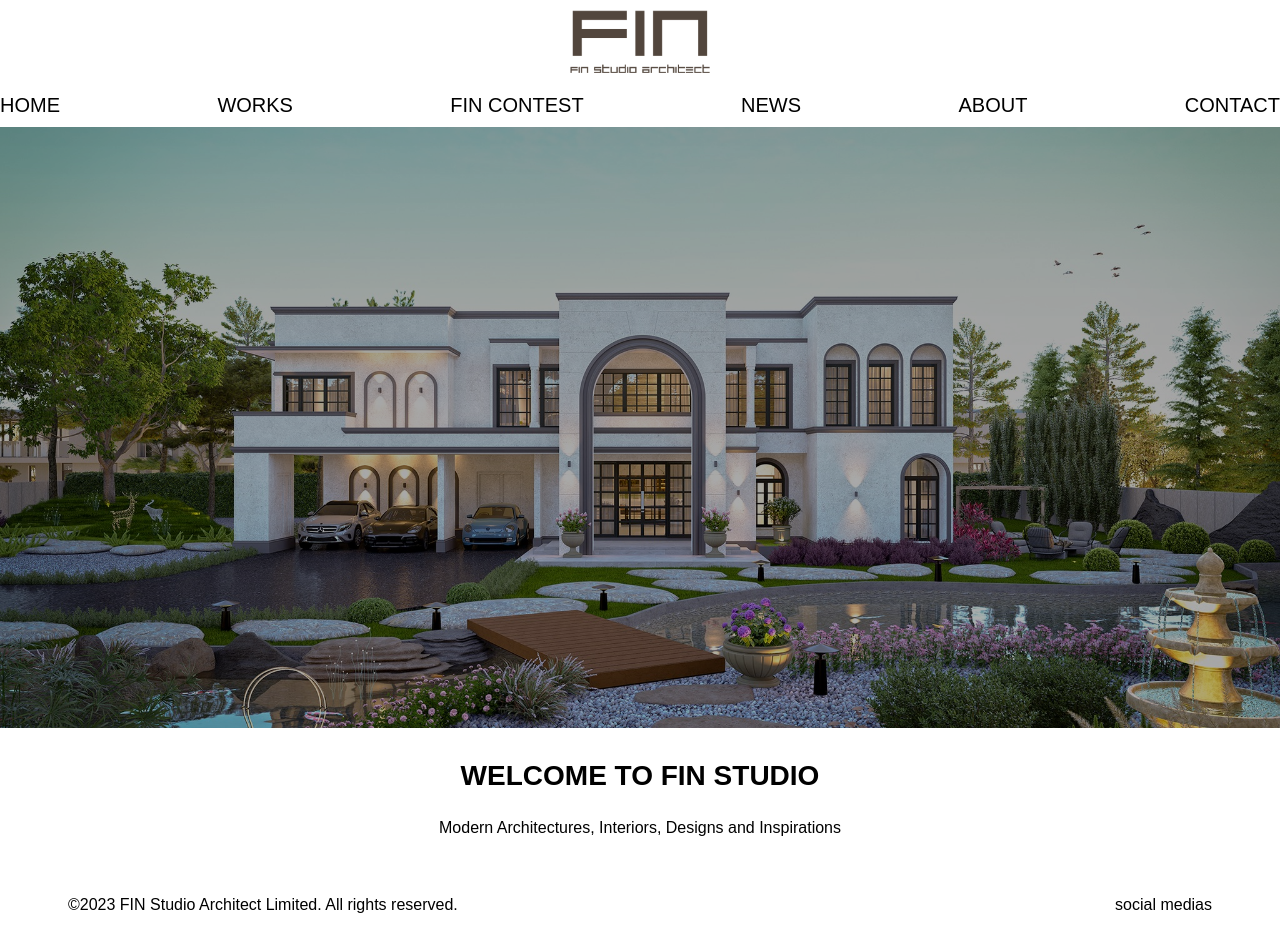
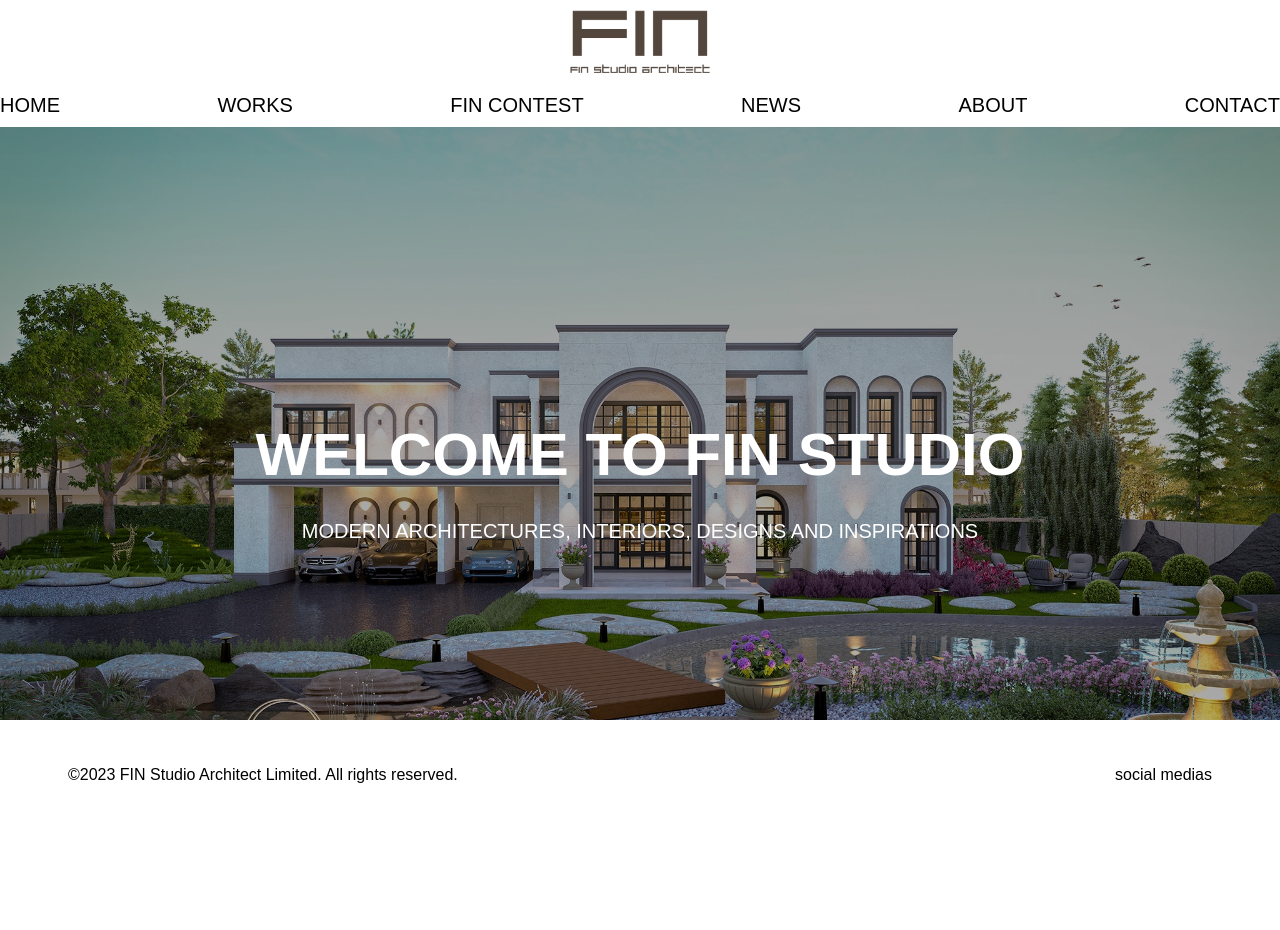
Before and after one commit to thanatP-Bz/fin-studio, a Next.js app: page / in a window 1280 px wide. After the commit the page ends 800 px from the top, so only its background shows below. Built offline with nearby package versions, Linux system fonts and the light colour scheme; a web font is replaced by a local one.

Commit message:
changeFont

```diff
--- a/src/app/about/page.jsx
+++ b/src/app/about/page.jsx
@@ -13,10 +13,10 @@ const About = () => {
         </div>
       </div>
       <div className="mx-auto flex h-[100%] w-full max-w-[1350px] flex-col items-center justify-center gap-y-0 p-4 text-center md:h-[70%] md:justify-center md:gap-x-4 md:gap-y-6 md:p-10">
-        <h1 className="text-2xl font-bold uppercase md:text-[28px]">
+        <h1 className="p-4 text-xl font-bold uppercase md:text-4xl">
           Welcome to Fin Studio
         </h1>
-        <p>
+        <p className="text-md md:text-xl">
           Lorem ipsum dolor sit amet consectetur adipisicing elit. Error placeat
           ad perspiciatis inventore fugiat sint adipisci ipsam provident quas
           vero exercitationem quis atque voluptates facere, maxime molestias
@@ -29,7 +29,7 @@ const About = () => {
 
       {/* team */}
       <div className=" mb-[7%] w-full text-center uppercase md:mb-[5%] md:mt-[0]">
-        <h1 className=" p-8 text-xl font-bold md:text-4xl">studio team</h1>
+        <h1 className="p-8 text-xl font-bold md:text-4xl">studio team</h1>
         <div className="flex flex-col items-center justify-center gap-5 md:flex-row md:items-start">
           <div className="flex flex-col gap-y-4 bg-white">
             <Image
--- a/src/app/contact/page.jsx
+++ b/src/app/contact/page.jsx
@@ -3,13 +3,13 @@ import React from "react";
 const Contact = () => {
   return (
     <>
-      <div className="flex h-[90vh] w-screen items-center justify-center ">
+      <div className="flex h-[90vh] w-screen items-center justify-center">
         <div className="mb-[10%] flex h-full w-screen flex-col items-center justify-center md:mb-0">
           <div className="contact-img flex h-[100%] w-full items-center justify-center overflow-hidden bg-cover md:mt-[7%] md:h-[100%]">
             <div className="my-4 mt-[10%] flex h-[100%] w-full items-center justify-center px-[60px] md:mt-0 md:justify-end">
               <div className="flex w-full max-w-[500px] flex-col items-center justify-center bg-white px-3 py-3 opacity-[0.8] md:px-6 md:py-10">
                 <div className=" flex flex-col gap-y-2 text-black md:gap-y-8">
-                  <h1 className=" text-xl font-bold md:p-2 md:text-4xl">
+                  <h1 className=" text-xl font-bold uppercase md:p-2 md:text-4xl">
                     Contact
                   </h1>
                   <p>
--- a/src/app/page.tsx
+++ b/src/app/page.tsx
@@ -3,17 +3,28 @@ import React from "react";
 const Homepage = () => {
   return (
     <>
-      <div className="flex h-[70vh] w-screen items-center justify-center md:h-[90vh]">
-        <div className="mb-[10%] flex h-[100vh] w-screen flex-col items-center justify-center md:mb-[5%]">
-          <div className="home-img flex h-[70%] w-full items-center justify-center overflow-hidden bg-cover md:mt-[7%] md:h-[100%]"></div>
+      <div className="flex h-[90vh] w-screen items-center justify-center">
+        <div className="mb-[10%] flex h-full w-screen flex-col items-center justify-center md:mb-0">
+          <div className="home-img flex h-[90%] w-full items-center justify-center overflow-hidden bg-cover md:mt-[7%] md:h-[100%]">
+            <div className="flex h-full w-full items-center justify-center text-center uppercase text-white md:mt-[10%]">
+              <div>
+                <h1 className="p-8 text-4xl font-bold md:text-6xl">
+                  Welcome to Fin Studio
+                </h1>
+                <p className="text-md md:text-xl">
+                  Modern Architectures, Interiors, Designs and Inspirations
+                </p>
+              </div>
+            </div>
+          </div>
         </div>
       </div>
-      <div className="flex w-full flex-col items-center justify-center gap-y-0 p-4 text-center md:h-[70%] md:justify-center md:gap-x-4 md:gap-y-6 md:p-10">
+      {/*  <div className="flex w-full flex-col items-center justify-center gap-y-0 p-4 text-center md:h-[70%] md:justify-center md:gap-x-4 md:gap-y-6 md:p-10">
         <h1 className="text-2xl font-bold uppercase md:text-[28px]">
           Welcome to Fin Studio
         </h1>
         <p>Modern Architectures, Interiors, Designs and Inspirations</p>
-      </div>
+      </div> */}
     </>
   );
 };
--- a/src/components/navbar/NavbarMain.jsx
+++ b/src/components/navbar/NavbarMain.jsx
@@ -17,7 +17,7 @@ const links = [
   {
     id: 3,
     title: "fin contest",
-    url: "/contact",
+    url: "/contest",
   },
   {
     id: 4,
```
